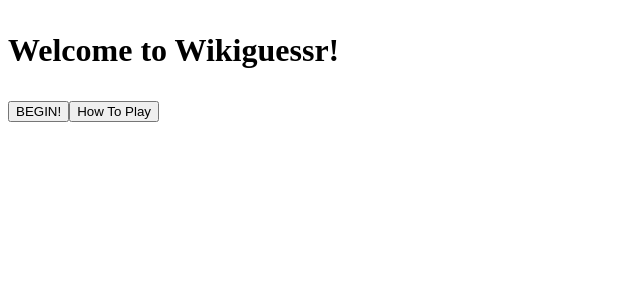
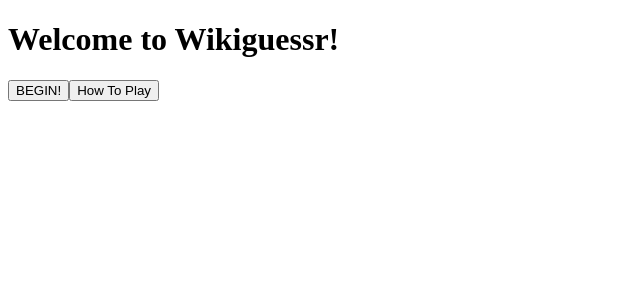
Before and after one commit to shaunish/wikiguessr, a React (Create React App) app in the folder client/: page / in a window 1280 px wide. Shown: the top 300 px of the page, without its empty margins (0-640 px from the left). Built offline with nearby package versions, Linux system fonts and the light colour scheme.

Commit message:
fixing style pt 4

```diff
--- a/client/src/App.js
+++ b/client/src/App.js
@@ -140,8 +140,8 @@ class Game extends React.Component {
         <div>
           {this.state.introShow ? (
             <>
-            <h1>
-              <p className="title">Welcome to Wikiguessr! </p>
+            <h1 class="title">
+             Welcome to Wikiguessr!
             </h1>
             <div className="container">
             <button className="card" onClick={this.beginGame}> BEGIN! </button>
```
